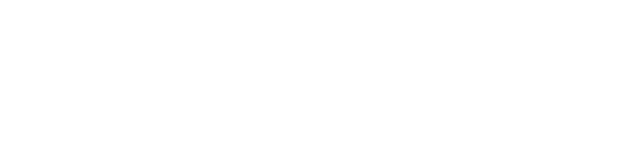
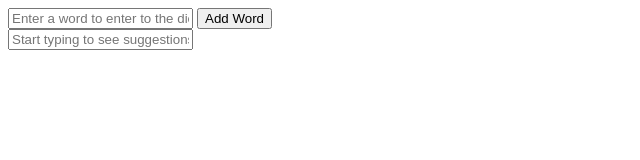
Before and after one commit to DanielChernov99/AutoComplete-Trie-Project, a website: page src/UI/index.html in a window 1280 px wide. Shown: the whole page, without its empty margins (0-640 px from the left). Drawn offline with Linux system fonts and the light colour scheme.

Commit message:
feat: add initial structure for AutoComplete Trie UI in index.html

```diff
--- a/src/UI/index.html
+++ b/src/UI/index.html
@@ -6,6 +6,14 @@
     <title>AutoComplete Trie</title>
 </head>
 <body>
-
+    <div class="page-content-container">
+        <div class="add-row">
+            <input id="addInput" type="text" placeholder="Enter a word to enter to the dictionary">
+            <button id="addButton" type="button">Add Word</button>
+        </div>
+        <div class="search-row">
+            <input type="text" placeholder="Start typing to see suggestions">
+        </div>
+    </div>
 </body>
 </html>
```
